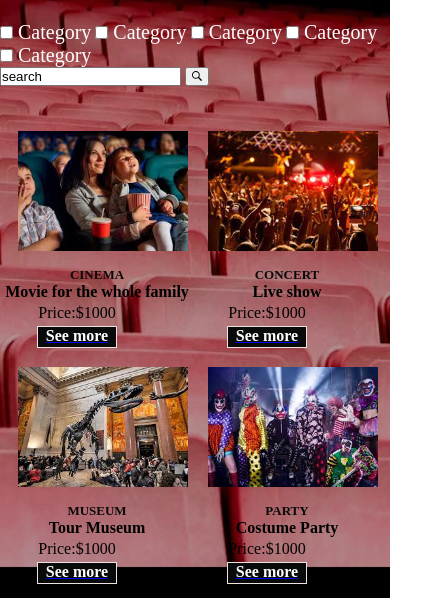
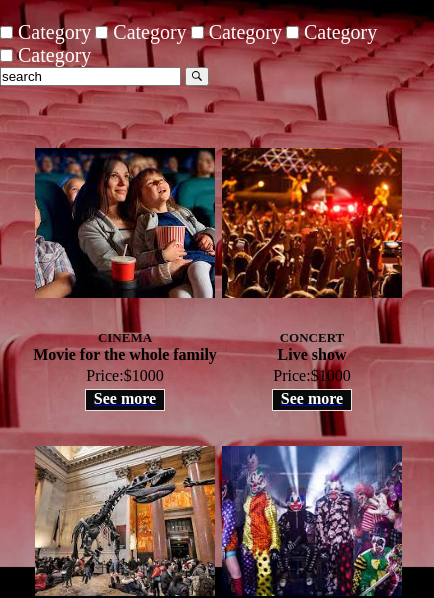
Before and after one commit to Salazar-mario/Events-Mindhub, a plain HTML site: page index.html in a window 390 px wide. Shown: the part 277-875 px from the top of the page, 434 px wide, since content can reach past the window. Drawn offline with Linux system fonts and the light colour scheme.

Commit message:
correciones generales

```diff
--- a/index.html
+++ b/index.html
@@ -8,6 +8,7 @@
     <title>Home</title>
     <link rel="icon" type="image/png" sizes="18x18" href="./img/favicon-16x16.png">
     <link rel="stylesheet" href="./styles/style.css">
+    <script src="./javascript/index.js"></script>
 </head>
 
 <body>
--- a/styles/style-details.css
+++ b/styles/style-details.css
@@ -41,7 +41,7 @@ nav a {
     width: 100px;
     height: 40px;
     text-align: center;
-    background-color: blue;
+    background-color: rgb(255, 0, 119);
 }
 
 nav a:hover {
@@ -51,7 +51,7 @@ nav a:hover {
 }
 
 nav a.active {
-    background-color: red;
+    background-color: rgb(112, 15, 75);
     color: white;
 }
 .posicion-flechas {
@@ -109,12 +109,12 @@ footer p{
     display: flex;
     flex-direction: column;
     align-items: center;
-    background-color: aqua;
+    background-color: rgb(206, 128, 55);
 }
 
 .caja-detalle img {
-    width: 600px;
-    height: 350px;
+    width: 550px;
+    height: 320px;
     object-fit: fill;
     display: flex;
 }
@@ -122,7 +122,7 @@ footer p{
 h3 {
     display: flex;
     flex-direction: row;
-    color: rgb(80, 6, 6);
+    color: black;
 }
 
 .caja-detalle img h4 {
--- a/styles/style.css
+++ b/styles/style.css
@@ -15,7 +15,8 @@ body {
     background-size: cover;
     background-attachment: fixed;
 }
-main{
+
+main {
     flex-grow: 1;
 }
 
@@ -103,7 +104,8 @@ label {
     font-size: 20px;
     color: rgb(255, 253, 253);
 }
-fieldset{
+
+fieldset {
     border: none;
 }
 
@@ -159,7 +161,7 @@ footer {
     bottom: 0;
 }
 
-footer p{
+footer p {
     font-size: 23px;
     color: rgb(5, 5, 5);
     text-align: center;
@@ -169,27 +171,29 @@ footer p{
 
 @media only screen and (min-width:341px) and (max-width:740px) {
     .contenedor-columnas {
-        margin: 2px 2px 2px 2px;
+        margin: 3px 3px 3px 3px;
     }
 
     form {
         display: block;
     }
-.columx2{
-    display: flex;
-    flex-direction: column;
-    width: 190px;
-}
+
+    .columx2 {
+        display: flex;
+        flex-direction: column;
+        flex-wrap: wrap;
+        width: 187px;
+    }
+
     .columx2 .contenedor-1 {
-        width: 150px;
         display: flex;
         flex-direction: column;
     }
 
     .columx2 img {
-        margin: 1rem;
-        width: 170px;
-        height: 120px;
+        margin: 2rem;
+        width: 180px;
+        height: 150px;
     }
 
     .columx2 h3 {
@@ -200,17 +204,19 @@ footer p{
         display: block;
         height: 100px;
     }
-    footer p{
+
+    footer p {
         font-size: 18px;
     }
 }
+
 @media only screen and (min-width:350px) and (max-width:775px) {
-    nav{
-        display:flex;
+    nav {
+        display: flex;
         flex-direction: column;
     }
 
-    nav a{
+    nav a {
         width: 52px;
         height: 30px;
         font-size: 12px;
@@ -218,8 +224,9 @@ footer p{
         margin: 5px;
     }
 }
+
 @media only screen and (min-width:350px) and (max-width:625px) {
-    .fondo{
+    .fondo {
         background-size: contain;
     }
 }
```
Also changed, not shown: javascript/index.js (added).
